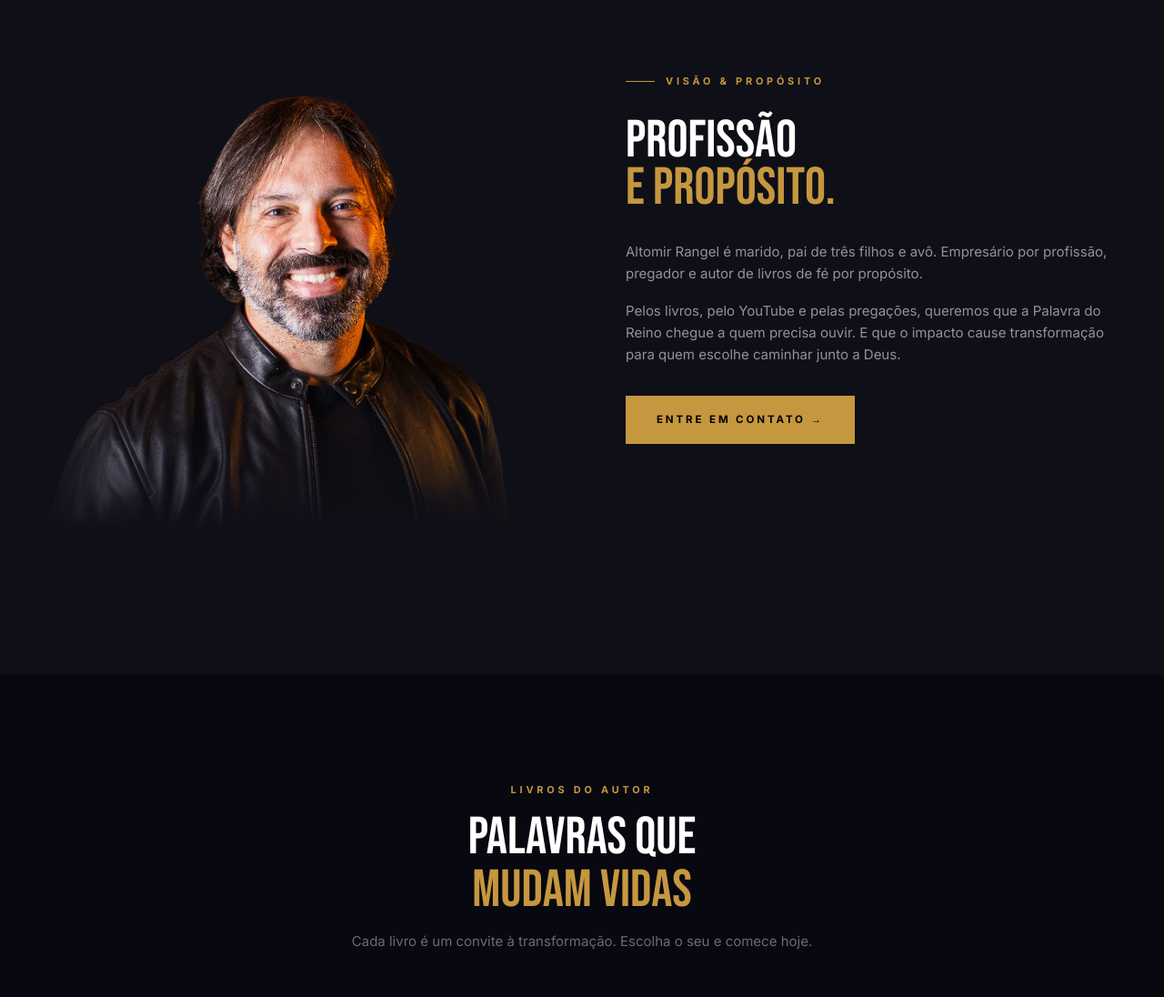
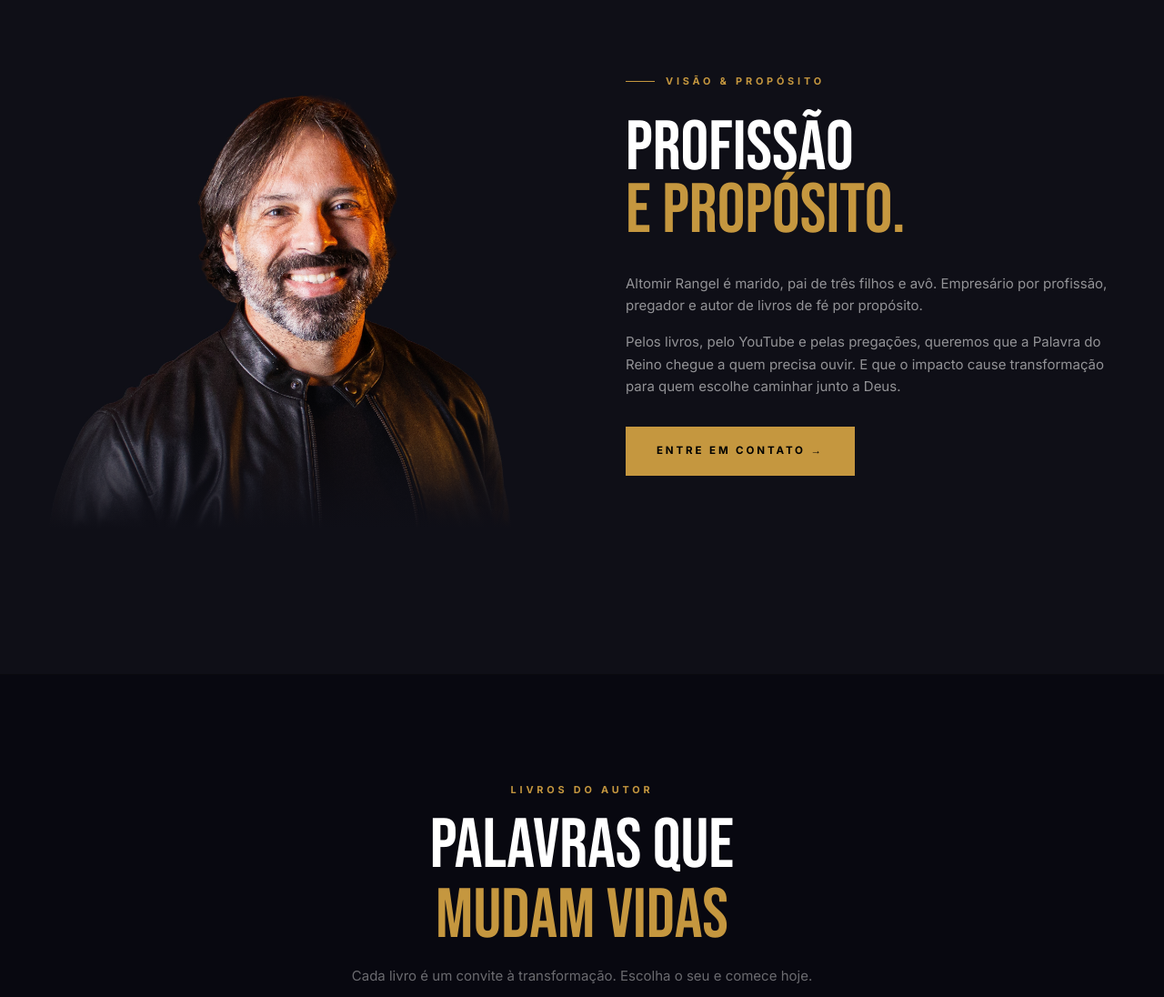
Before and after one commit to arthurrrangel/altomir-rangel, a Next.js app: page / in a window 1280 px wide. Shown: the part 880-1976 px from the top of the page at 91% size. Built offline with nearby package versions, Linux system fonts and the light colour scheme; no server answers; a web font is replaced by a local one.

Commit message:
design: H2 padronizado clamp(36px,6vw,78px) em todo o site

```diff
--- a/components/About.tsx
+++ b/components/About.tsx
@@ -42,7 +42,7 @@ export default function About() {
             </div>
 
             <div className="reveal text-center lg:text-left">
-              <h2 className="font-bebas leading-[0.9] text-white" style={{fontSize: 'clamp(32px, 4.5vw, 62px)'}}>
+              <h2 className="font-bebas leading-[0.9] text-white" style={{fontSize: 'clamp(36px, 6vw, 78px)'}}>
                 {about.headline1}<br />
                 <span className="text-[#C5973F]">{about.headlineGold}</span>
                 {about.headline2 ? <><br />{about.headline2}</> : null}
--- a/components/Books.tsx
+++ b/components/Books.tsx
@@ -123,7 +123,7 @@ export default function Books() {
         <div className="reveal inline-flex items-center gap-2 mb-4">
           <span className="label">Livros do Autor</span>
         </div>
-        <h2 className="reveal font-bebas text-[clamp(32px,4.5vw,62px)] leading-none text-white">
+        <h2 className="reveal font-bebas text-[clamp(36px,6vw,78px)] leading-none text-white">
           PALAVRAS QUE<br /><span className="text-[#C5973F]">MUDAM VIDAS</span>
         </h2>
         <p className="reveal mt-4 font-inter text-white/40 text-[15px] max-w-xl mx-auto">
--- a/components/Contact.tsx
+++ b/components/Contact.tsx
@@ -54,7 +54,7 @@ export default function Contact() {
         <div className="reveal flex items-center justify-center md:justify-start mb-3">
           <span className="label">Contato</span>
         </div>
-        <h2 className="reveal font-bebas text-[clamp(32px,4.5vw,62px)] leading-none text-white mb-10 md:mb-14 text-center md:text-left">
+        <h2 className="reveal font-bebas text-[clamp(36px,6vw,78px)] leading-none text-white mb-10 md:mb-14 text-center md:text-left">
           COMO PODEMOS<br /><span className="text-[#C5973F]">SERVIR A VOCÊ?</span>
         </h2>
 
--- a/components/Contribute.tsx
+++ b/components/Contribute.tsx
@@ -129,7 +129,7 @@ export default function Contribute() {
         <div className="reveal flex items-center justify-center md:justify-start mb-3">
           <span className="label">Depoimentos</span>
         </div>
-        <h2 className="reveal font-bebas text-[clamp(32px,4.5vw,62px)] leading-none text-white text-center md:text-left mb-10 md:mb-14">
+        <h2 className="reveal font-bebas text-[clamp(36px,6vw,78px)] leading-none text-white text-center md:text-left mb-10 md:mb-14">
           VIDAS EDIFICADAS<br /><span className="text-[#C5973F]">E RENOVADAS</span>
         </h2>
 
--- a/components/YouTube.tsx
+++ b/components/YouTube.tsx
@@ -42,7 +42,7 @@ export default function YouTubeSection() {
               <Youtube size={12} className="text-red-500" />
               <span className="font-inter text-[11px] font-bold tracking-[0.3em] text-red-400 uppercase">Canal no YouTube</span>
             </div>
-            <h2 className="reveal font-bebas text-[clamp(32px,4.5vw,62px)] leading-none text-white">VIDEOS QUE<br /><span className="text-[#FFC84E]">EDIFICAM</span></h2>
+            <h2 className="reveal font-bebas text-[clamp(36px,6vw,78px)] leading-none text-white">VIDEOS QUE<br /><span className="text-[#FFC84E]">EDIFICAM</span></h2>
           </div>
           <a href="https://www.youtube.com/@altomirrangel?sub_confirmation=1" target="_blank" rel="noopener noreferrer" className="reveal flex-shrink-0 self-center md:self-end flex items-center justify-center gap-2 bg-red-600 hover:bg-red-500 active:scale-95 text-white font-inter text-[11px] font-bold tracking-[0.15em] uppercase px-6 py-3.5 transition-all duration-200 min-h-[48px] shadow-[0_6px_24px_rgba(220,38,38,0.30)] hover:shadow-[0_8px_32px_rgba(220,38,38,0.45)]"><Youtube size={14} /> SE INSCREVER</a>
         </div>
```
